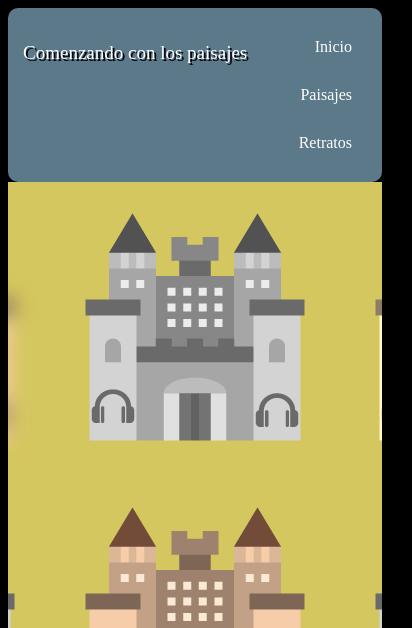
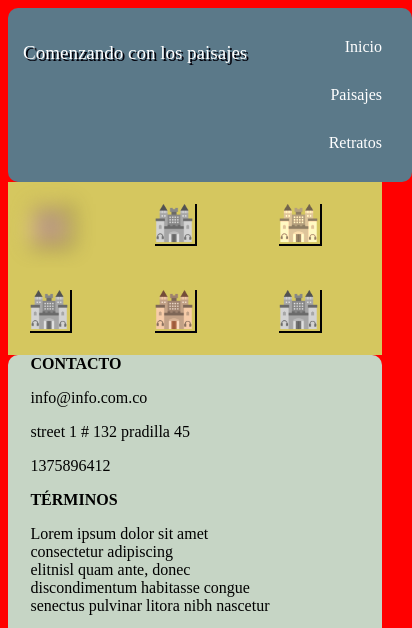
Before and after one commit to rorjuliancho/Css_Diseno_web_responsive_JulianMora, a plain HTML site: page paisaje.html in a window 390 px wide. Shown: the top 628 px of the page, 412 px wide, since content can reach past the window. Drawn offline with Linux system fonts and the light colour scheme; a web font is replaced by a local one.

Commit message:
Responsive

```diff
--- a/css/master.css
+++ b/css/master.css
@@ -1,5 +1,9 @@
+html {
+  min-height: 100%;
+  position: relative;
+}
 body{
-  background:#000000;
+  background:#02010a;
 }
 nav{
   background: #5b7989;
@@ -7,7 +11,9 @@ nav{
   text-align: right;
   border-radius: 10px;
   font-family: 'DancingScriptRegular';
+  width: 100%;
 }
+
 .nav-bar{
   display: inline-block;
   padding: 15px 15px;
@@ -25,6 +31,7 @@ nav{
 .center-image{
 background-color: #82c3a6;
 text-align: center;
+text-shadow: 2px 2px #02010a;
 
 }
 .left_right-images{
@@ -45,11 +52,13 @@ a:hover{
   float: left;
   box-shadow:2px 2px  #82c3a6;
 
+
 }
 .img-right{
   text-align: center;
   float: right;
   box-shadow:2px 2px  #82c3a6 ;
+
 
 }
 .img-left:hover{
@@ -64,7 +73,7 @@ footer{
   border-radius: 10px;
   background:#C6d5c5;
   overflow: hidden;
-  margin: 0 auto;
+  width: 100%;
 }
 .contact{
 float: left;
@@ -74,7 +83,7 @@ font-family: 'DancingScriptRegular';
 .conditions{
 float: left;
 margin: 0 6%;
-  font-family: 'DancingScriptRegular';
+font-family: 'DancingScriptRegular';
 }
 .social_media{
 float: left;
@@ -100,20 +109,44 @@ margin: 0 6%;
 }
 .img_one{
 filter: blur(10px);
+box-shadow:2px 2px  #02010a;
+	width: 100%;
 }
 .img_two{
 filter: grayscale(100%);
-
+box-shadow:2px 2px  #02010a;
+	width: 100%;
 }
 .img_three{
 filter: sepia(90%);
+box-shadow:2px 2px  #02010a;
+	width: 100%;
 }
 .img_four{
 filter: grayscale(100%);
+box-shadow:2px 2px  #02010a;
+	width: 100%;
 }
 .img_five{
-
+box-shadow:2px 2px  #02010a;
+	width: 100%;
 }
 .img_six{
 filter: grayscale(100%);
+box-shadow:2px 2px  #02010a;
+	width: 100%;
 }
+/*RESPONSIVE*/
+@media screen and (max-width: 600px) {
+  body{
+    background: red;
+  }
+
+}
+
+@media  (max-width: 900px) {
+  .img_one, .img_two, .img_three, .img_four, .img_five, .img_six {
+  height: auto;
+  max-width: 50%;
+  }
+}
```
Also changed, not shown: index.html (+0 -4 lines).
